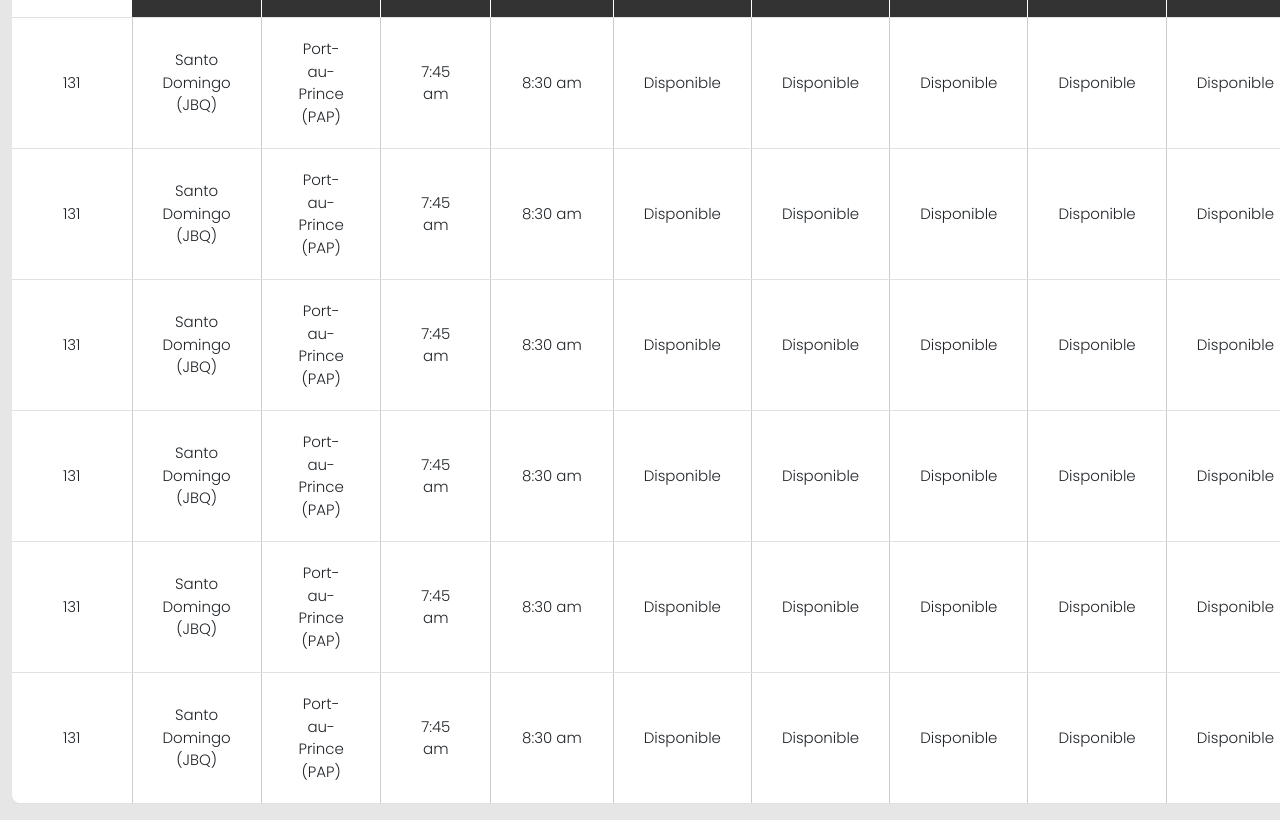
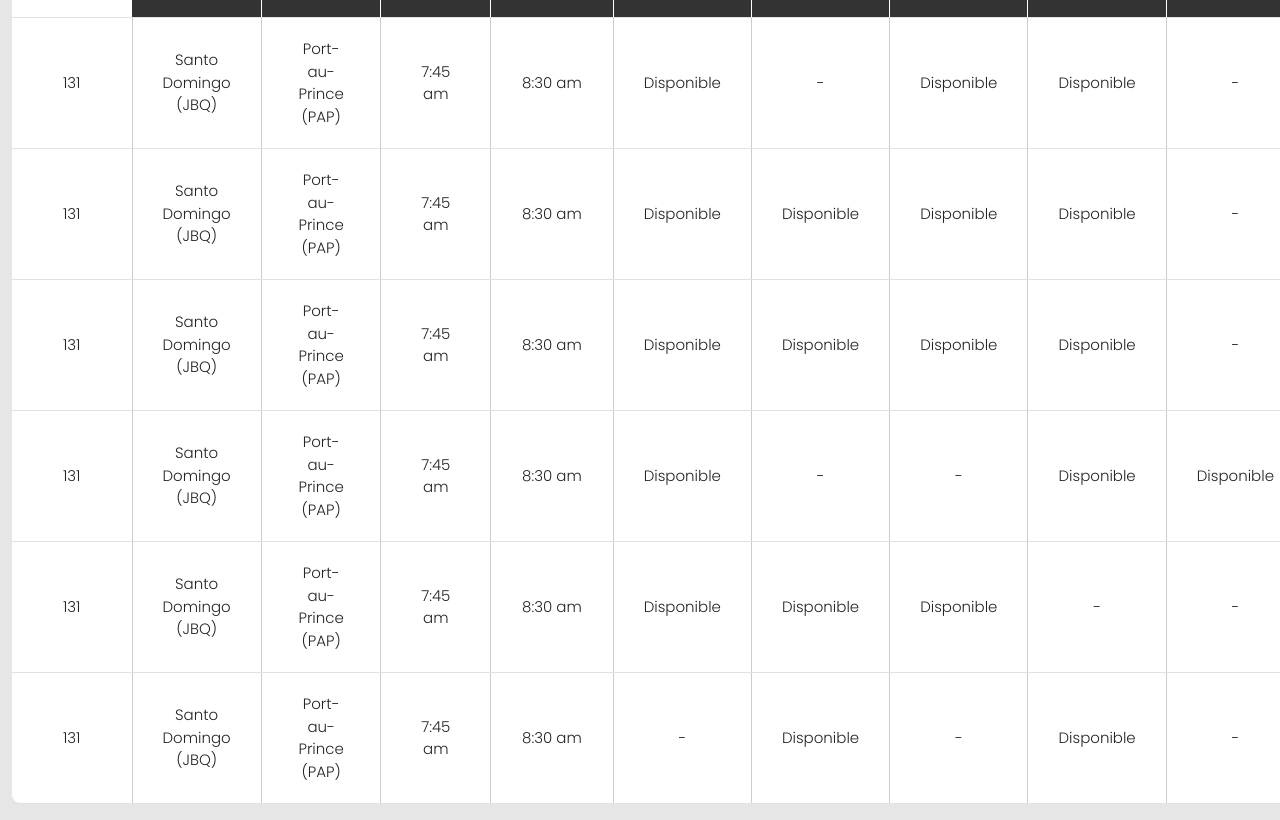
Before and after one commit to eriickz/aircentury-flight-table, a website: page src/index.html in a window 1280 px wide. Shown: the part 220-1040 px from the top of the page. Drawn offline with nearby package versions, Linux system fonts and the light colour scheme.

Commit message:
Added some no alavaiable flights

```diff
--- a/src/index.html
+++ b/src/index.html
@@ -55,10 +55,24 @@
               <td>7:45 am</td>
               <td>8:30 am</td>
               <td>Disponible</td>
+              <td>-</td>
+              <td>Disponible</td>
+              <td>Disponible</td>
+              <td>-</td>
+              <td>Disponible</td>
+              <td>-</td>
+            </tr>
+            <tr>
+              <td>131</td>
+              <td>Santo Domingo (JBQ)</td>
+              <td>Port-au-Prince (PAP)</td>
+              <td>7:45 am</td>
+              <td>8:30 am</td>
               <td>Disponible</td>
               <td>Disponible</td>
               <td>Disponible</td>
               <td>Disponible</td>
+              <td>-</td>
               <td>Disponible</td>
               <td>Disponible</td>
             </tr>
@@ -72,9 +86,23 @@
               <td>Disponible</td>
               <td>Disponible</td>
               <td>Disponible</td>
+              <td>-</td>
+              <td>-</td>
+              <td>-</td>
+            </tr>
+            <tr>
+              <td>131</td>
+              <td>Santo Domingo (JBQ)</td>
+              <td>Port-au-Prince (PAP)</td>
+              <td>7:45 am</td>
+              <td>8:30 am</td>
+              <td>Disponible</td>
+              <td>-</td>
+              <td>-</td>
               <td>Disponible</td>
               <td>Disponible</td>
               <td>Disponible</td>
+              <td>-</td>
             </tr>
             <tr>
               <td>131</td>
@@ -85,8 +113,8 @@
               <td>Disponible</td>
               <td>Disponible</td>
               <td>Disponible</td>
-              <td>Disponible</td>
-              <td>Disponible</td>
+              <td>-</td>
+              <td>-</td>
               <td>Disponible</td>
               <td>Disponible</td>
             </tr>
@@ -96,39 +124,11 @@
               <td>Port-au-Prince (PAP)</td>
               <td>7:45 am</td>
               <td>8:30 am</td>
+              <td>-</td>
               <td>Disponible</td>
+              <td>-</td>
               <td>Disponible</td>
-              <td>Disponible</td>
-              <td>Disponible</td>
-              <td>Disponible</td>
-              <td>Disponible</td>
-              <td>Disponible</td>
-            </tr>
-            <tr>
-              <td>131</td>
-              <td>Santo Domingo (JBQ)</td>
-              <td>Port-au-Prince (PAP)</td>
-              <td>7:45 am</td>
-              <td>8:30 am</td>
-              <td>Disponible</td>
-              <td>Disponible</td>
-              <td>Disponible</td>
-              <td>Disponible</td>
-              <td>Disponible</td>
-              <td>Disponible</td>
-              <td>Disponible</td>
-            </tr>
-            <tr>
-              <td>131</td>
-              <td>Santo Domingo (JBQ)</td>
-              <td>Port-au-Prince (PAP)</td>
-              <td>7:45 am</td>
-              <td>8:30 am</td>
-              <td>Disponible</td>
-              <td>Disponible</td>
-              <td>Disponible</td>
-              <td>Disponible</td>
-              <td>Disponible</td>
+              <td>-</td>
               <td>Disponible</td>
               <td>Disponible</td>
             </tr>
```
